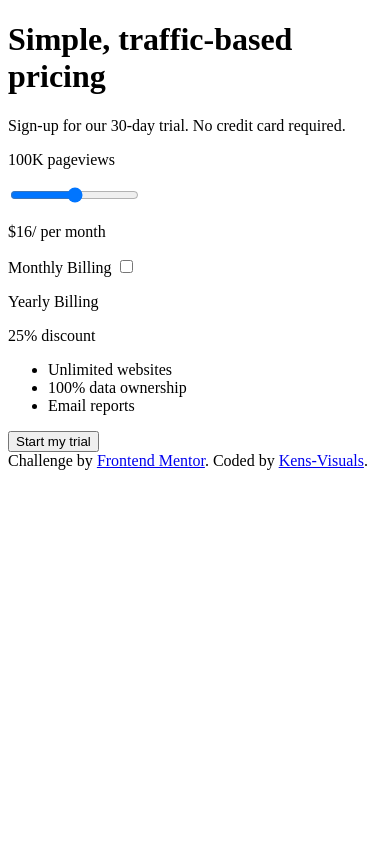
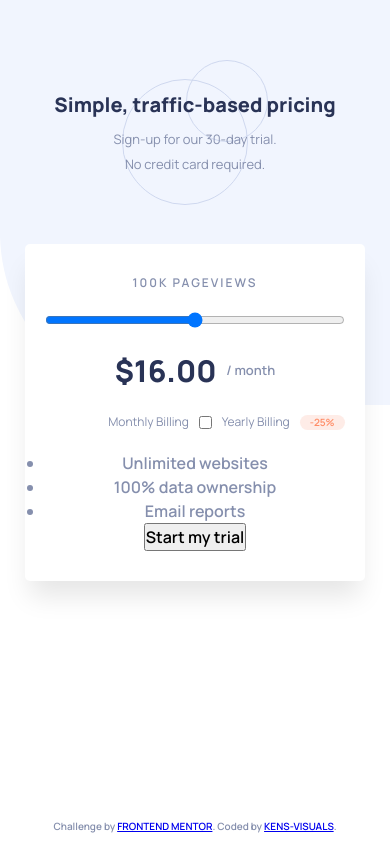
Before and after one commit to kens-visuals/interactive-pricing-component, a website: page index.html in a window 390 px wide. Drawn offline with Linux system fonts and the light colour scheme.

Commit message:
add first mobile draft

```diff
--- a/index.html
+++ b/index.html
@@ -13,7 +13,7 @@
     <link rel="preconnect" href="https://fonts.googleapis.com" />
     <link rel="preconnect" href="https://fonts.gstatic.com" crossorigin />
     <link
-      href="https://fonts.googleapis.com/css2?family=Manrope:wght@600;800&display=swap"
+      href="https://fonts.googleapis.com/css2?family=Manrope:wght@400;600;800&display=swap"
       rel="stylesheet"
     />
     <link rel="stylesheet" type="text/css" href="css/style.css" />
@@ -26,35 +26,43 @@
     <div class="container">
       <header class="content__header">
         <h1 class="content__heading">Simple, traffic-based pricing</h1>
-        <p class="content__text">
-          Sign-up for our 30-day trial. No credit card required.
+        <p class="content__text content__text--main">
+          Sign-up for our 30-day trial.
+        </p>
+        <p class="content__text content__text--main">
+          No credit card required.
         </p>
       </header>
-      <main class="content">
+
+      <main class="content__box">
         <div class="content__wrapper-top">
-          <p class="content__text">100K pageviews</p>
+          <p class="content__text content__text--views">100K pageviews</p>
 
           <input
-            class="conten__slider"
             type="range"
             id="price"
             name="price"
-            min="0"
-            max="10"
+            min="1"
+            max="5"
             value="3"
-            step="5"
+            class="content__slider"
           />
 
           <p class="content__num">
-            <span class="content__num-span">$16</span>/ per month
+            <span class="content__num-span">$16.00</span> / month
           </p>
 
           <div class="content__wrapper-text">
             <label for="monthly" class="content__text">Monthly Billing</label>
-            <input type="checkbox" id="monthly" name="monthly" />
+            <input
+              type="checkbox"
+              id="monthly"
+              name="monthly"
+              class="content__checkbox"
+            />
 
             <p class="content__text">Yearly Billing</p>
-            <p class="content__discount">25% discount</p>
+            <p class="content__text content__text--discount">-25%</p>
           </div>
         </div>
 
@@ -68,6 +76,7 @@
           <button class="content__btn">Start my trial</button>
         </div>
       </main>
+    </div>
 
     <footer class="attribution">
       Challenge by
@@ -84,7 +93,6 @@
         >Kens-Visuals</a
       >.
     </footer>
-    </div>
   </body>
 </html>
 
--- a/scss/_base.scss
+++ b/scss/_base.scss
@@ -53,8 +53,18 @@ html {
 
 body {
   min-height: 100vh;
+  color: $color-primary;
+  background: {
+    image: url('../images/bg-pattern.svg');
+    repeat: no-repeat;
+    size: 130rem;
+  }
   font-family: 'Manrope', sans-serif;
   font-size: 1.6rem;
+  font-weight: 600;
   text-rendering: optimizeSpeed;
   line-height: 1.5;
+  display: grid;
+  grid-template-rows: 1fr auto;
+  justify-items: center;
 }
--- a/scss/_components.scss
+++ b/scss/_components.scss
@@ -1,4 +1,109 @@
 @use './base' as *;
+
+.content {
+  &__header {
+    background: {
+      image: url('../images/pattern-circles.svg');
+      repeat: no-repeat;
+      position: center;
+    }
+    padding: 5rem 0;
+
+    & > *:nth-child(2) {
+      margin-bottom: 0.5rem;
+    }
+  }
+
+  &__heading {
+    color: $color-secondary--dark;
+    font-size: 2rem;
+    font-weight: 800;
+    margin-bottom: 1rem;
+  }
+
+  &__text {
+    font-size: 1.2rem;
+    font-weight: 400;
+
+    &--main {
+      font-size: 1.3rem;
+      max-width: 20rem;
+      margin: 0 auto;
+    }
+
+    &--views {
+      font-weight: 600;
+      letter-spacing: 0.2rem;
+      text-transform: uppercase;
+    }
+
+    &--discount {
+      font-size: 1rem;
+      padding: 0 1rem;
+      color: $color-orange;
+      background-color: $color-orange--light;
+      border-radius: 5rem;
+      font-weight: 600;
+      overflow: hidden;
+    }
+  }
+
+  &__box {
+    background-color: $color-secondary;
+    border-radius: 0.5rem;
+    box-shadow: rgba(0, 0, 0, 0.1) 0px 20px 25px -5px;
+    margin-top: 2rem;
+    padding: 3rem 2rem;
+  }
+
+  &__wrapper {
+    &-top {
+    }
+
+    &-text {
+      margin: 2rem 0;
+      display: flex;
+      align-items: center;
+      justify-content: flex-end;
+      gap: 1rem;
+    }
+
+    &-bottom {
+    }
+  }
+
+  &__slider {
+    width: 100%;
+    margin: 2rem 0;
+  }
+
+  &__num {
+    font-size: 1.3rem;
+    display: flex;
+    align-items: center;
+    justify-content: center;
+    gap: 1rem;
+
+    &-span {
+      color: $color-secondary--dark;
+      font-size: 3rem;
+      font-weight: 800;
+    }
+  }
+
+  &__checkbox {
+    // margin: 0 1rem;
+  }
+
+  &__list {
+  }
+
+  &__item {
+  }
+
+  &__btn {
+  }
+}
 
 .attribution {
   font-size: 1rem;
--- a/scss/_layout.scss
+++ b/scss/_layout.scss
@@ -0,0 +1,6 @@
+.container {
+  width: 87%;
+  max-width: 40rem;
+  text-align: center;
+  margin-top: 4rem;
+}
```
Also changed, not shown: css/style.css, 1 other file. Lines whose indentation alone changed are shown as unchanged.
